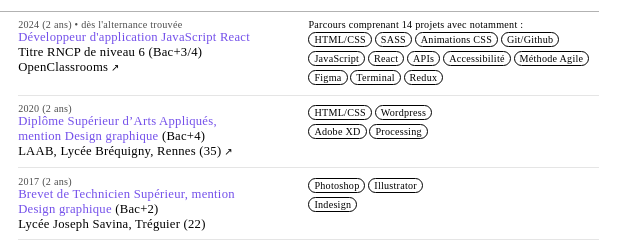
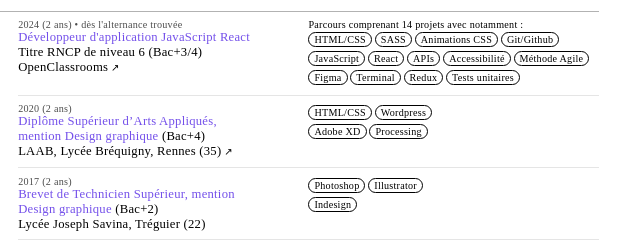
Before and after one commit to Spratch/josephclenet.fr, a plain HTML site: page cv.html in a window 1280 px wide. Shown: the part 503-745 px from the top of the page, 161-801 px from the left. Drawn offline with Linux system fonts and the light colour scheme; a web font is replaced by a local one.

Commit message:
Update cv.html

```diff
--- a/cv.html
+++ b/cv.html
@@ -106,7 +106,7 @@
                     </div>
                     <ul class="projects">
                         <li>Parcours comprenant 14 projets avec notamment : <br>
-                            <span>HTML/CSS</span> <span>SASS</span> <span>Animations&nbsp;CSS</span> <span>Git/Github</span> <span>JavaScript</span> <span>React</span> <span>APIs</span> <span>Accessibilité</span> <span>Méthode Agile</span> <span>Figma</span> <span>Terminal</span> <span>Redux</span>
+                            <span>HTML/CSS</span> <span>SASS</span> <span>Animations&nbsp;CSS</span> <span>Git/Github</span> <span>JavaScript</span> <span>React</span> <span>APIs</span> <span>Accessibilité</span> <span>Méthode Agile</span> <span>Figma</span> <span>Terminal</span> <span>Redux</span> <span>Tests unitaires</span>
                         </li>
                     </ul>
                 </article>
```
